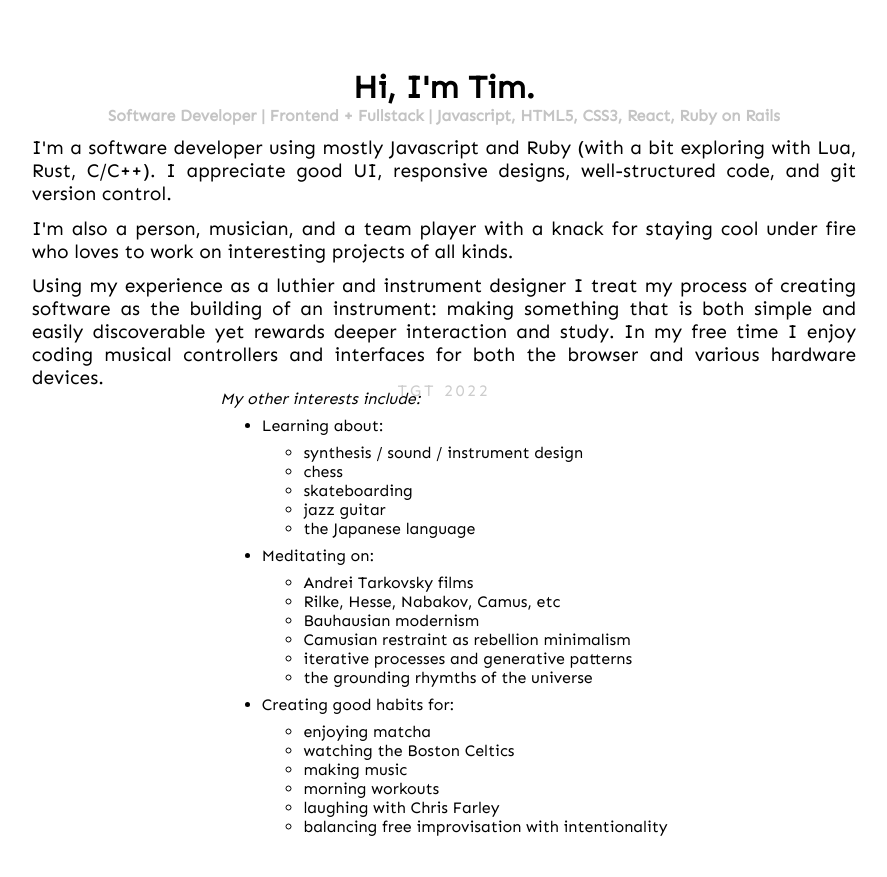
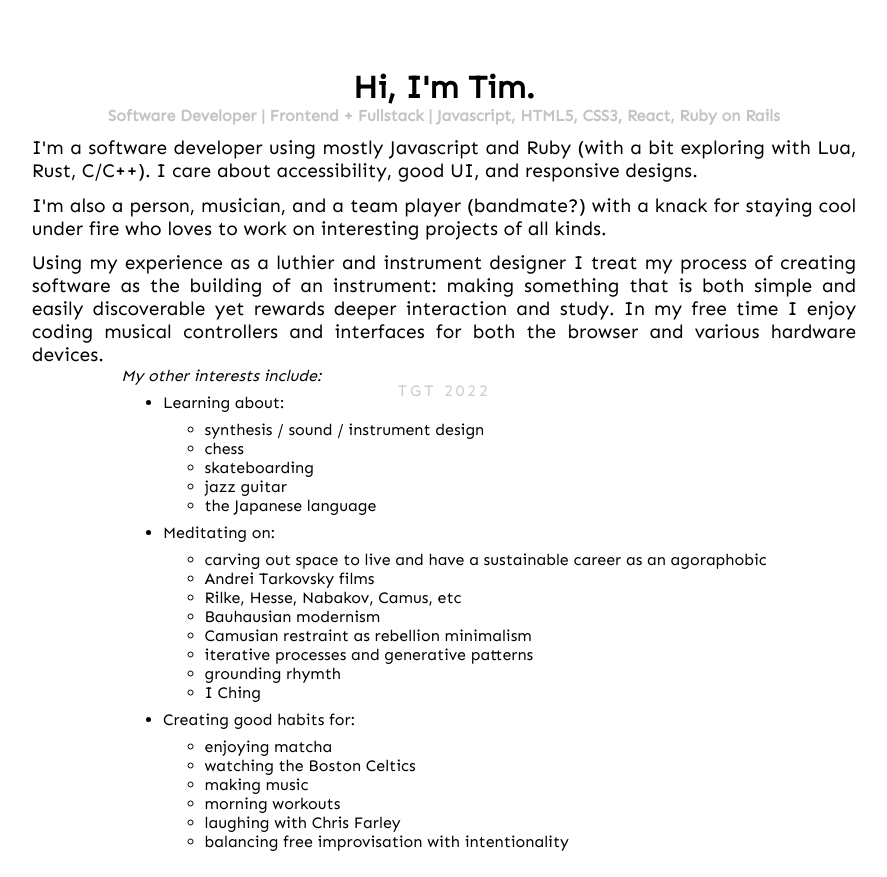
Before and after one commit to timothy-taylor/bvwtgt, a React (Create React App) app in the folder client/: page /about in a window 1280 px wide. Shown: the part 400-1277 px from the top of the page, without its empty margins (196-1083 px from the left). Built offline with nearby package versions, Linux system fonts and the light colour scheme; no server answers.

Commit message:
created new axios instance with timeouts, updated about

```diff
--- a/client/src/App.js
+++ b/client/src/App.js
@@ -17,6 +17,7 @@ const App = () => {
   const [user, setUser] = useAtom(userAtom);
   const [theme, setTheme] = useAtom(themeAtom);
   const [posts, setPosts] = React.useState([]);
+  const timeoutAxios = axios.create({ timeout: 1000 });
 
   const handleLogin = (data) => {
     setIsLoggedIn(true);
@@ -29,7 +30,7 @@ const App = () => {
   };
 
   const loginStatus = () => {
-    axios
+    timeoutAxios
       .get("/api/logged_in", { withCredentials: true })
       .then((response) => {
         if (response.data.logged_in) {
@@ -42,7 +43,7 @@ const App = () => {
   };
 
   const getPosts = () => {
-    axios
+    timeoutAxios
       .get("/api/posts")
       .then((response) => setPosts(response.data))
       .catch((error) => console.log(error));
@@ -60,7 +61,6 @@ const App = () => {
       document.body.classList.add("dark-theme");
     }
   }, [theme]);
-
 
   return (
     <div className="App">
--- a/client/src/components/About.js
+++ b/client/src/components/About.js
@@ -19,11 +19,11 @@ const About = () => {
         </h3>
         <p className="about-content">
           I'm a software developer using mostly Javascript and Ruby (with a bit
-          exploring with Lua, Rust, C/C++). I appreciate good UI, responsive
-          designs, well-structured code, and git version control.
+          exploring with Lua, Rust, C/C++). I care about accessibility, good UI, and responsive
+          designs.
         </p>
         <p className="about-content">
-          I'm also a person, musician, and a team player with a knack for
+          I'm also a person, musician, and a team player (bandmate?) with a knack for
           staying cool under fire who loves to work on interesting projects of
           all kinds.
         </p>
@@ -51,12 +51,14 @@ const About = () => {
             <li>
               Meditating on:
               <ul>
+                <li>carving out space to live and have a sustainable career as an agoraphobic</li>
                 <li>Andrei Tarkovsky films</li>
                 <li>Rilke, Hesse, Nabakov, Camus, etc</li>
                 <li>Bauhausian modernism</li>
                 <li>Camusian restraint as rebellion minimalism</li>
                 <li>iterative processes and generative patterns</li>
-                <li>the grounding rhymths of the universe</li>
+                <li>grounding rhymth</li>
+                <li>I Ching</li>
               </ul>
             </li>
             <li>
--- a/client/src/components/DisplayPost.js
+++ b/client/src/components/DisplayPost.js
@@ -1,14 +1,14 @@
 import React from "react";
 
-const DisplayPost = (props) => {
+const DisplayPost = ({title, markdown}) => {
   React.useEffect(() => {
     const p = document.getElementById("markdown");
-    p.innerHTML = props.markdown;
-  },[props.markdown])
+    p.innerHTML = markdown;
+  },[markdown])
 
   return (
     <article className="post">
-      <h2>{props.title}</h2>
+      <h2>{title}</h2>
       <div id="markdown" />
     </article>
   )
--- a/client/src/components/Login.js
+++ b/client/src/components/Login.js
@@ -7,7 +7,7 @@ import CSRFToken from "../Cookies";
 import NewPost from "./NewPost";
 import NewTag from "./NewTag";
 
-const Login = (props) => {
+const Login = ({handleLogin, handleLogout}) => {
   const [isLoggedIn] = useAtom(isLoggedInAtom);
   const [email, setEmail] = React.useState("");
   const [password, setPassword] = React.useState("");
@@ -29,7 +29,7 @@ const Login = (props) => {
       )
       .then((response) => {
         if (response.data.logged_out) {
-          props.handleLogout();
+          handleLogout();
         }
       })
       .catch((error) => console.log("api errors:", error));
@@ -56,7 +56,7 @@ const Login = (props) => {
       )
       .then((response) => {
         if (response.data.logged_in) {
-          props.handleLogin(response.data);
+          handleLogin(response.data);
         } else {
           setErrors(response.data.errors);
         }
--- a/client/src/components/Post.js
+++ b/client/src/components/Post.js
@@ -10,6 +10,7 @@ import Footer from "./Footer";
 import DisplayPost from "./DisplayPost";
 
 const Post = () => {
+  const timeoutAxios = axios.create({ timeout: 1000 });
   const { id } = useParams();
   const [isLoggedIn] = useAtom(isLoggedInAtom);
   const [post, setPost] = React.useState({
@@ -18,13 +19,14 @@ const Post = () => {
     tag: "",
   });
 
-  const updatePost = (value) => setPost((prev) => {
-    return { ...prev, ...value };
-  });
+  const updatePost = (value) =>
+    setPost((prev) => {
+      return { ...prev, ...value };
+    });
 
   const handleSubmit = (e) => {
     e.preventDefault();
-    axios
+    timeoutAxios
       .patch(
         "/api/posts/" + id,
         {
@@ -53,7 +55,7 @@ const Post = () => {
   };
 
   React.useEffect(() => {
-    axios
+    timeoutAxios
       .get("/api/posts/" + id, {
         id: id,
       })
@@ -66,7 +68,6 @@ const Post = () => {
       })
       .catch((error) => console.log(error));
   }, [id]);
-
 
   return (
     <>
@@ -82,13 +83,13 @@ const Post = () => {
                 placeholder="title"
                 type="text"
                 value={post.title}
-                onChange={(e) => updatePost({title: e.target.value})}
+                onChange={(e) => updatePost({ title: e.target.value })}
               />
               <br />
               <textarea
                 placeholder="content"
                 value={post.content}
-                onChange={(e) => updatePost({content: e.target.value})}
+                onChange={(e) => updatePost({ content: e.target.value })}
               />
               <br />
               <button
--- a/client/src/components/Writing.js
+++ b/client/src/components/Writing.js
@@ -5,12 +5,12 @@ import Footer from "./Footer";
 
 marked.setOptions({ breaks: true });
 
-const Writing = (props) => {
+const Writing = ({posts}) => {
   return (
     <>
       <Header active="Writing" />
       <main id="main-content">
-        {(props.posts || []).map((e, i) => (
+        {(posts || []).map((e, i) => (
           <article key={"post" + i} className="post">
             <h2 key={"title" + i}>
               <Link to={"/post/" + e.id}>{e.title}</Link>
```
Also changed, not shown: client/public/manifest.json.
